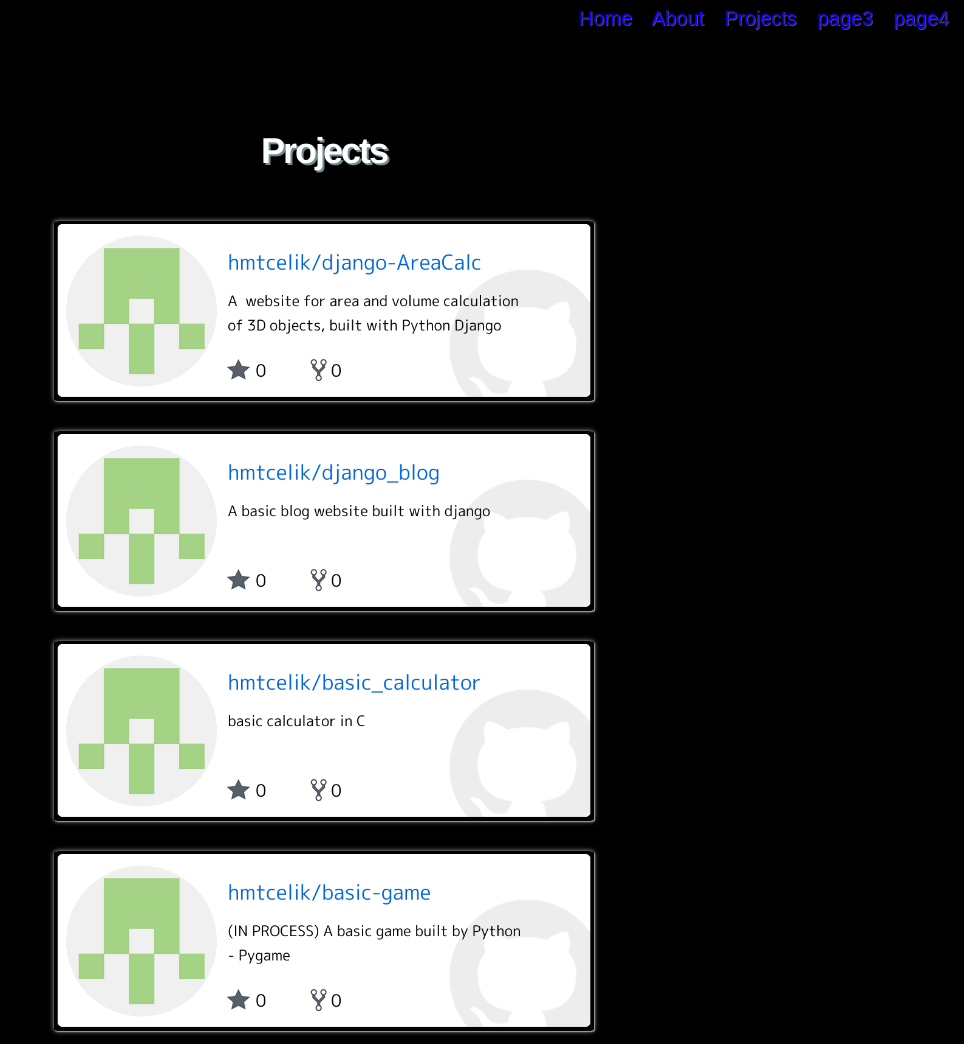
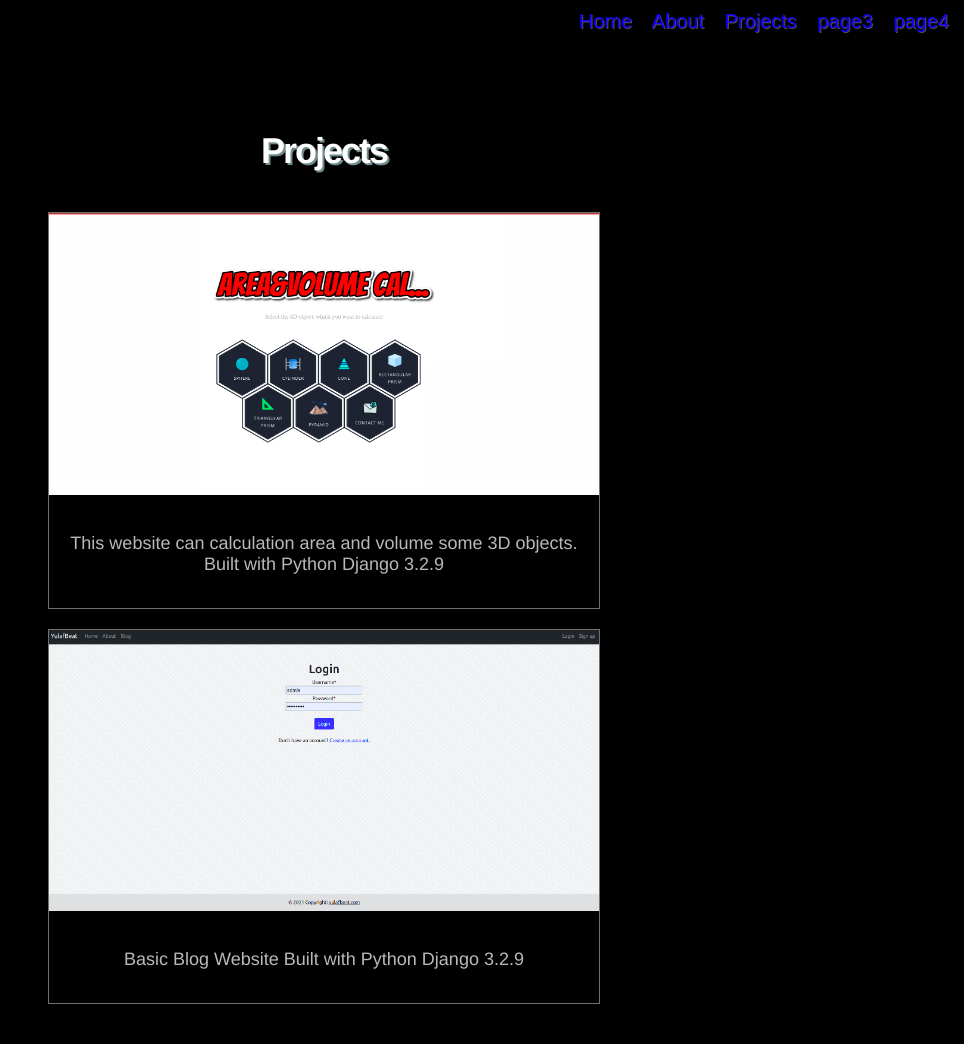
Before and after one commit to hmtcelik/jekyll-resume, a Jekyll site: the page built from projects.html, in a window 1280 px wide. Shown: the whole page, without its empty margins (316-1280 px from the left). Built offline with Jekyll 4.4.1, drawn with Linux system fonts in a browser that asks for light colours; after the commit the page ends 1012 px from its top, so only the background shows below that.

Commit message:
design project page

```diff
--- a/_layouts/post.html
+++ b/_layouts/post.html
@@ -6,13 +6,13 @@ layout: base
     {% include navigation.html %}
 </div>
 
-<h2>{{ page.title }}</h2>
 
-<div class="posts">
 
+<div class="about">
+    <h2>{{ page.title }}</h2>
     {{ content }}
 <br>
-    <a href="{{page.githublink}}" class="project-links" style="color: white;">Go to The Repostoriy on Github</a></h3>
+    <a href="{{page.githublink}}" class="project-links" style="color: white;" target="_blank">Go to The Repostoriy on Github</a></h3>
 
 
 </div>
--- /dev/null
+++ b/_posts/22-01-15-django-area-calc copy.md
@@ -0,0 +1,25 @@
+---
+layout: post
+githublink: https://github.com/hmtcelik/django-AreaCalc
+title: Django-AreaCalculator
+permalink: areacalc
+img: /assets/img/areacalc1.png
+---
+
+This website can calculation area and volume some 3D objects. Built with Python Django 3.2.9
+
+- All Bootstrap and other files (css,scss,js and images) in static folder
+
+### HomePage:
+<img src="/assets/img/areacalc1.png" alt="calcss" class=postimage/>
+
+There are 6 3D objects in this webiste :
+- Sphere
+- Cylinder
+- Cone
+- Rectangular Prism
+- Triangular Prism
+- Pyramid
+
+### Example; Sphere Page:
+<img src="/assets/img/areacalc2.png" alt="calcss2" class=postimage/>
--- a/_sass/main.scss
+++ b/_sass/main.scss
@@ -82,7 +82,7 @@ h3{
   position: absolute;
   right: 0;
   top: 0;
-  padding: 7px 15px;
+  padding: 10px 15px;
   margin: 0;
   text-shadow: 1px 1px #574c4c;
   word-spacing: 15px;
@@ -131,17 +131,52 @@ h3{
 }
 
 
+.postimage{
+  margin: 0 auto;
+  padding: 10px;
+  width: 720px;
+  height: auto;
+}
+
+
+
+
+
+
 .projects{
+  margin-top: 40px;
   margin-left: 15%;
   margin-right: 15%;
 }
 
-.gitcard{
-  border-radius: 1%;
-  width: 480;
-  height: 180px;
-  margin-left: 10px;
-  margin-right: 10px;
-  margin-top: 25px;
-  box-shadow: 1px 1px 1px rgb(156, 156, 156), 0 0 5px rgb(175, 175, 175), 0 0 1px rgb(121, 121, 121);
+
+
+
+.gallery {
+  margin: 0 auto;
+  margin-top: 20px;
+  border: 1px solid rgb(112, 112, 112);
+  width: 550px;
 }
+
+.gallery:hover {
+  border: 1px solid rgb(58, 58, 58);
+}
+
+.gallery img {
+  width: 100%;
+  height: auto;
+}
+
+.desc {
+  padding: 15px;
+  text-align: center;
+}
+
+
+.borderbot {
+  border-left: 1px solid #222222;
+  position: absolute;
+  left: 50%;
+  bottom: 0;
+}
--- a/projects.html
+++ b/projects.html
@@ -1,14 +1,21 @@
 ---
 layout: default
+title: Projects
 ---
 
 
 
 <h1>Projects</h1>
 
+
 <div class="projects">
-    <a href="https://github.com/hmtcelik/django-AreaCalc" target="_blank"><img class="gitcard" src="/assets/img/gitcards/django-AreaCalc.png"></a>
-    <a href="https://github.com/hmtcelik/django_blog" target="_blank"><img class="gitcard" src="/assets/img/gitcards/django_blog.png"></a>
-    <a href="https://github.com/hmtcelik/basic_calculator" target="_blank"><img class="gitcard" src="/assets/img/gitcards/basic_calculator.png"></a>
-    <a href="https://github.com/hmtcelik/basic-game" target="_blank"><img class="gitcard" src="/assets/img/gitcards/basic-game.png"></a>
+  {% for post in site.posts %}
+    <div class="gallery">
+        <a href="{{ post.url }}">
+          <img src="{{ post.img }}" alt="Cinque Terre" width="600" height="400">
+        </a>
+        <div class="desc">{{ post.excerpt | truncatewords: 25}}</div>
+    </div>
+  {% endfor %}
+
 </div>
```
Also changed, not shown: _posts/22-01-14-django-blog.md (added, +22 -0 lines), about.md (line endings or trailing spaces), assets/img/blogss1.png (added), assets/img/blogss2.png (added), assets/img/blogss3.png (added), 9 other files.
